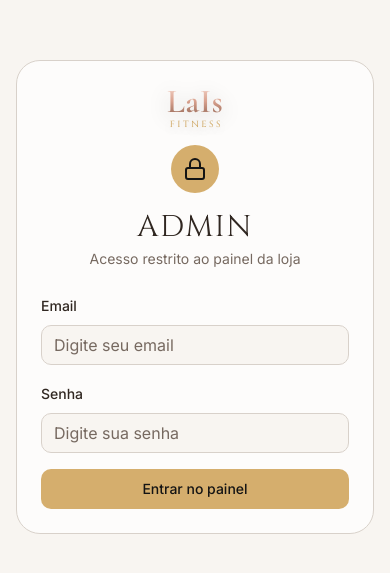
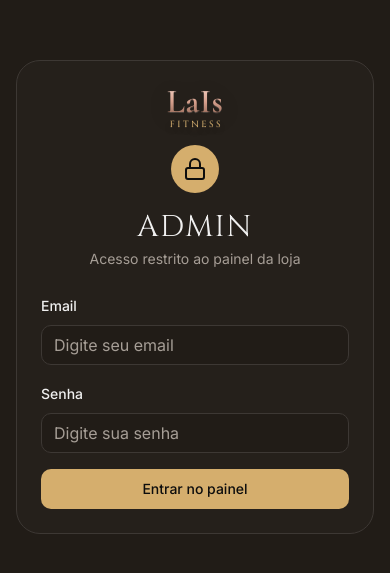
Before and after one commit to Emanuel-Filipe/site-lf, a React (Vite) app: page /admin/login in a window 390 px wide. Shown: the part 125-698 px from the top of the page. Built offline with nearby package versions, Linux system fonts and the light colour scheme; no server answers.

Commit message:
Refina tema e interacao da sacola no mobile

```diff
--- a/src/components/CartDrawer.tsx
+++ b/src/components/CartDrawer.tsx
@@ -34,7 +34,7 @@ const CartDrawer = () => {
             animate={{ x: 0 }}
             exit={{ x: "100%" }}
             transition={{ type: "spring", damping: 28, stiffness: 280 }}
-            className="fixed right-0 top-0 z-50 flex h-full w-full max-w-sm flex-col border-l border-[#252525] bg-[#141414]"
+            className="fixed right-0 top-0 z-40 flex h-full w-full max-w-sm flex-col border-l border-[#252525] bg-[#141414]"
           >
             <div className="flex items-center justify-between border-b border-[#252525] px-5 py-4">
               <div className="flex items-center gap-2">
@@ -53,16 +53,6 @@ const CartDrawer = () => {
                 aria-label="Fechar carrinho"
               >
                 <X className="h-5 w-5" />
-              </button>
-            </div>
-
-            <div className="border-b border-[#1e1e1e] px-5 py-3">
-              <button
-                type="button"
-                onClick={closeCart}
-                className="w-full rounded-xl border border-[#2a2a2a] px-4 py-3 text-sm font-medium text-[#d8c9b5] transition-colors hover:border-[#c9956a] hover:text-[#f0cf93]"
-              >
-                Continuar comprando
               </button>
             </div>
 
--- a/src/components/Header.tsx
+++ b/src/components/Header.tsx
@@ -8,7 +8,7 @@ import ThemeToggle from "@/components/ThemeToggle";
 
 const Header = () => {
   const [menuOpen, setMenuOpen] = useState(false);
-  const { totalItems, openCart } = useCart();
+  const { totalItems, isOpen, closeCart, toggleCart } = useCart();
 
   return (
     <header
@@ -19,7 +19,7 @@ const Header = () => {
       }}
     >
       <div className="container mx-auto flex h-16 items-center justify-between px-4 md:h-20">
-        <Link to="/" className="shrink-0">
+        <Link to="/" className="shrink-0" onClick={() => isOpen && closeCart()}>
           <BrandLogo size="sm" />
         </Link>
 
@@ -50,7 +50,7 @@ const Header = () => {
           <ThemeToggle />
 
           <button
-            onClick={openCart}
+            onClick={toggleCart}
             className="relative flex items-center gap-1 rounded-lg px-2.5 py-1.5 transition-all md:gap-1.5 md:px-3"
             style={{
               background: "#1a1a1a",
--- a/src/components/ThemeProvider.tsx
+++ b/src/components/ThemeProvider.tsx
@@ -3,7 +3,7 @@ import type { ReactNode } from "react";
 
 const ThemeProvider = ({ children }: { children: ReactNode }) => {
   return (
-    <NextThemesProvider attribute="class" defaultTheme="system" enableSystem disableTransitionOnChange>
+    <NextThemesProvider attribute="class" defaultTheme="light" enableSystem disableTransitionOnChange>
       {children}
     </NextThemesProvider>
   );
--- a/src/contexts/CartContext.tsx
+++ b/src/contexts/CartContext.tsx
@@ -24,6 +24,7 @@ interface CartContextType {
   isOpen: boolean;
   openCart: () => void;
   closeCart: () => void;
+  toggleCart: () => void;
   checkoutWhatsApp: (phoneNumber: string) => void;
 }
 
@@ -124,6 +125,7 @@ export const CartProvider = ({ children }: { children: ReactNode }) => {
         isOpen,
         openCart: () => setIsOpen(true),
         closeCart: () => setIsOpen(false),
+        toggleCart: () => setIsOpen((current) => !current),
         checkoutWhatsApp,
       }}
     >
--- a/src/index.css
+++ b/src/index.css
@@ -6,13 +6,13 @@
 
 @layer base {
   :root {
-    --background: 32 35% 96%;
-    --background-2: 32 30% 92%;
-    --card: 0 0% 100%;
-    --card-foreground: 24 18% 16%;
+    --background: 30 18% 11%;
+    --background-2: 28 18% 15%;
+    --card: 28 16% 14%;
+    --card-foreground: 0 0% 94%;
 
-    --popover: 0 0% 100%;
-    --popover-foreground: 24 18% 16%;
+    --popover: 28 16% 14%;
+    --popover-foreground: 0 0% 94%;
 
     --rose-gold: 21 42% 60%;
     --rose-gold-dark: 20 38% 53%;
@@ -21,20 +21,20 @@
     --gold-dark: 36 50% 55%;
 
     --accent: 21 42% 60%;
-    --accent-foreground: 0 0% 8%;
+    --accent-foreground: 0 0% 5%;
 
-    --foreground: 24 18% 16%;
-    --muted: 30 20% 90%;
-    --muted-foreground: 24 10% 42%;
+    --foreground: 0 0% 94%;
+    --muted: 28 10% 19%;
+    --muted-foreground: 30 8% 62%;
 
     --primary: 38 55% 63%;
-    --primary-foreground: 0 0% 8%;
+    --primary-foreground: 0 0% 5%;
 
-    --secondary: 30 22% 90%;
-    --secondary-foreground: 24 18% 16%;
+    --secondary: 28 12% 18%;
+    --secondary-foreground: 0 0% 94%;
 
-    --border: 30 16% 82%;
-    --input: 30 16% 82%;
+    --border: 30 8% 22%;
+    --input: 30 8% 22%;
     --ring: 21 42% 60%;
 
     --destructive: 0 62% 50%;
@@ -44,43 +44,43 @@
     --coral: 12 90% 58%;
     --coral-foreground: 0 0% 100%;
 
-    --sidebar-background: 30 30% 95%;
-    --sidebar-foreground: 24 18% 16%;
+    --sidebar-background: 30 18% 11%;
+    --sidebar-foreground: 0 0% 94%;
     --sidebar-primary: 38 55% 63%;
-    --sidebar-primary-foreground: 0 0% 8%;
-    --sidebar-accent: 30 22% 90%;
-    --sidebar-accent-foreground: 24 18% 16%;
-    --sidebar-border: 30 16% 82%;
+    --sidebar-primary-foreground: 0 0% 5%;
+    --sidebar-accent: 28 12% 18%;
+    --sidebar-accent-foreground: 0 0% 94%;
+    --sidebar-border: 30 8% 22%;
     --sidebar-ring: 21 42% 60%;
   }
 
   .dark {
-    --background: 0 0% 5%;
-    --background-2: 0 0% 8%;
-    --card: 0 0% 10%;
+    --background: 0 0% 4%;
+    --background-2: 0 0% 7%;
+    --card: 0 0% 9%;
     --card-foreground: 0 0% 94%;
 
-    --popover: 0 0% 10%;
+    --popover: 0 0% 9%;
     --popover-foreground: 0 0% 94%;
 
     --foreground: 0 0% 94%;
-    --muted: 0 0% 14%;
+    --muted: 0 0% 12%;
     --muted-foreground: 0 0% 50%;
 
     --primary: 38 55% 63%;
     --primary-foreground: 0 0% 5%;
 
-    --secondary: 0 0% 14%;
+    --secondary: 0 0% 12%;
     --secondary-foreground: 0 0% 94%;
 
-    --border: 0 0% 16%;
-    --input: 0 0% 16%;
+    --border: 0 0% 15%;
+    --input: 0 0% 15%;
 
-    --sidebar-background: 0 0% 5%;
+    --sidebar-background: 0 0% 4%;
     --sidebar-foreground: 0 0% 94%;
-    --sidebar-accent: 0 0% 14%;
+    --sidebar-accent: 0 0% 12%;
     --sidebar-accent-foreground: 0 0% 94%;
-    --sidebar-border: 0 0% 16%;
+    --sidebar-border: 0 0% 15%;
   }
 }
 
```
